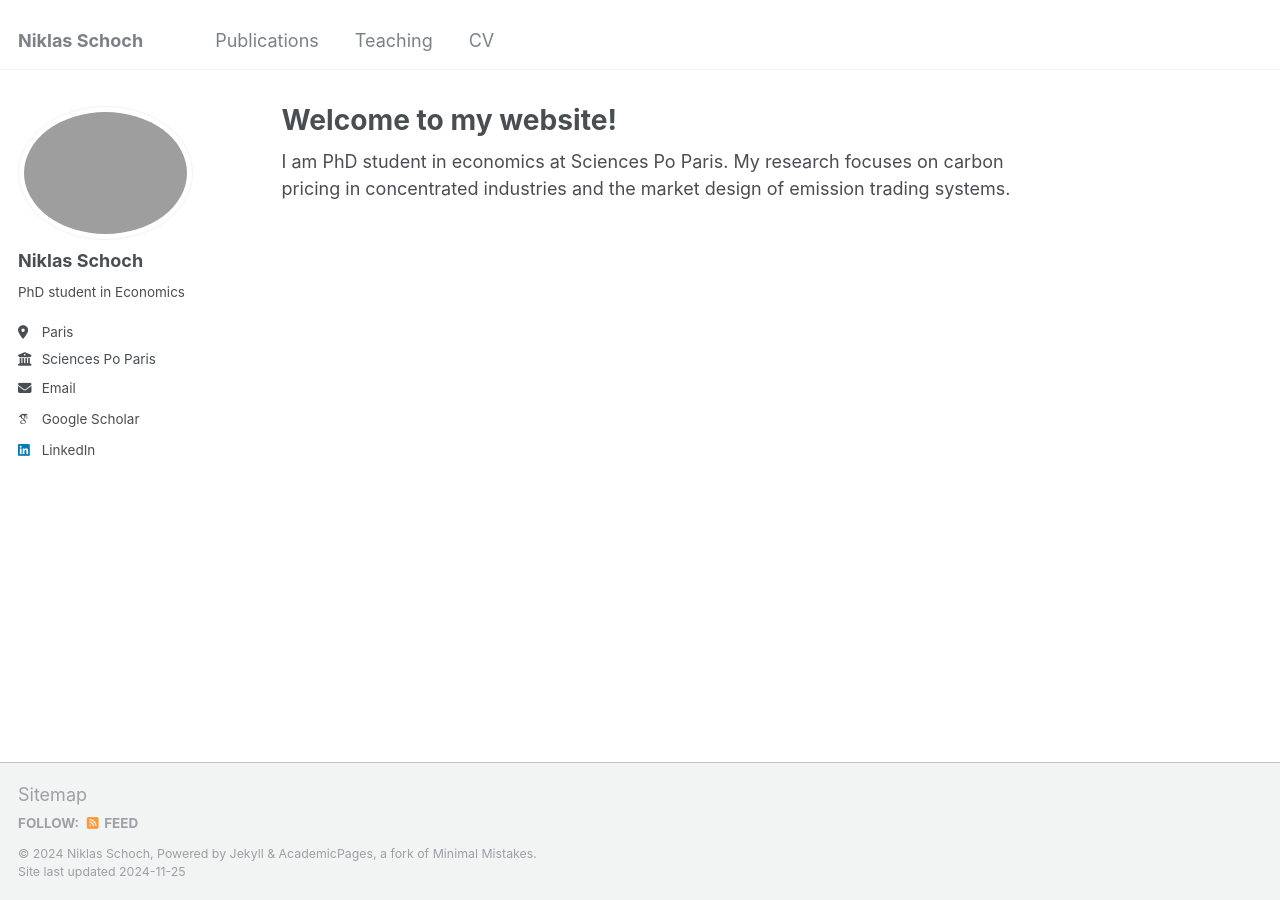
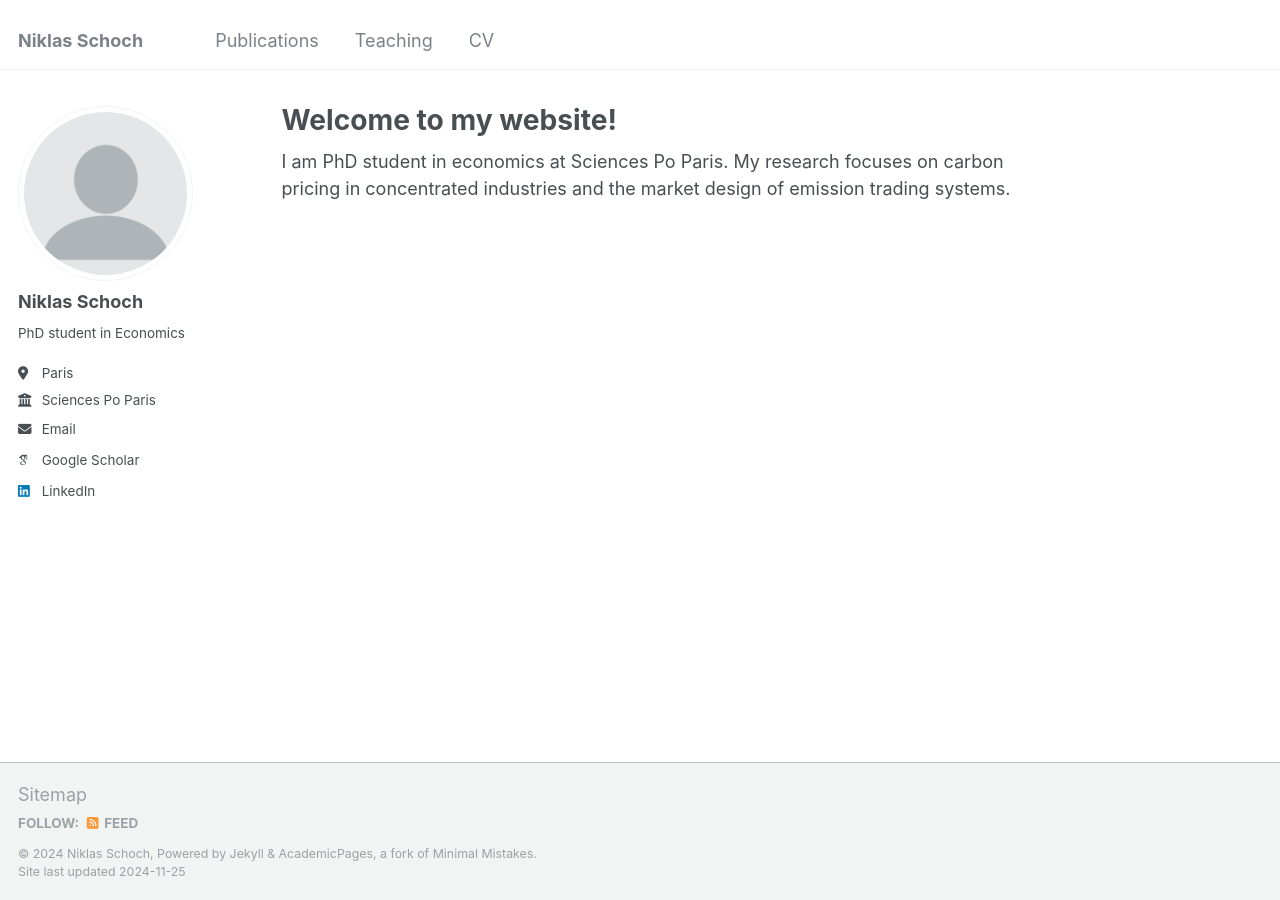
Before and after one commit to niklasschoch/niklasschoch.github.io, a Jekyll site: the page built from _pages/about.md, in a window 1280 px wide. Built offline with Jekyll 4.4.1, drawn with Linux system fonts in a browser that asks for light colours; some web fonts are replaced.

Commit message:
Update _config.yml

```diff
--- a/_config.yml
+++ b/_config.yml
@@ -21,7 +21,7 @@ repository               : "niklasschoch/niklasschoch.github.io"
 #               Additional customization can be done by editing /_includes/author-profile.html
 author:
   # Biographic information
-  avatar           : "/images/Profile.png"
+  avatar           : "profile.png"
   name             : "Niklas Schoch"
   bio              : "PhD student in Economics"
   location         : "Paris"
```
